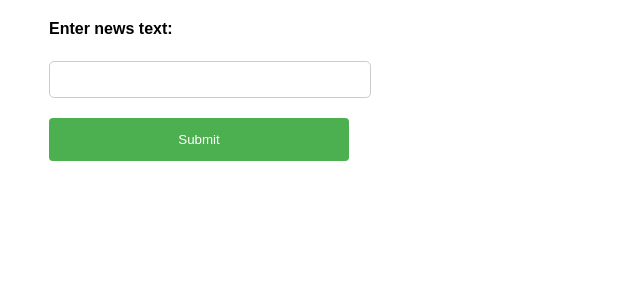
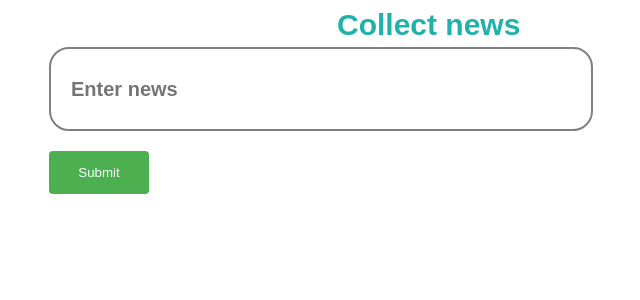
Before and after one commit to ashiq-21/FakeNewsClassification, a Django app: page / in a window 1280 px wide. Shown: the top 300 px of the page, without its empty margins (441-1081 px from the left). Run offline with Django 4.2, Linux system fonts and the light colour scheme; parts of the project's set-up code (start-up, migrations or seed data) failed here and were passed over.

```diff
--- a/ashiq/myapp/ml_model.py
+++ b/ashiq/myapp/ml_model.py
@@ -1,7 +1,6 @@
 from joblib import load
 
 def load_model():
-    # Load your trained model and vectorizer
     model = load('model.pkl')
     vectorizer = load('vectorizer.pkl')
     return model, vectorizer
--- a/ashiq/myapp/templates/index.html
+++ b/ashiq/myapp/templates/index.html
@@ -2,6 +2,7 @@
 <html>
 
 <head>
+    <title>News Classifier</title>
     <style>
         body {
             font-family: Arial, sans-serif;
@@ -12,22 +13,25 @@
             margin: 0 auto;
         }
 
-        label {
+        :placeholder-shown {
             font-weight: bold;
-            display: block;
-            margin-top: 20px;
+            font-size: 20px;
+            color: black
         }
 
         input[type="text"] {
-            width: 100%;
-            padding: 10px;
+            width: 500px;
+            height: 40px;
+            padding: 20px;
             margin-top: 5px;
-            border-radius: 5px;
-            border: 1px solid #ccc;
+            border-radius: 20px;
+            border-color: grey;
+            border-style: solid;
+            border-width: 2px;
         }
 
         input[type="submit"] {
-            width: 100%;
+            width: 100px;
             background-color: #4CAF50;
             color: white;
             padding: 14px 20px;
@@ -40,15 +44,26 @@
         input[type="submit"]:hover {
             background-color: #45a049;
         }
+
+        a {
+            margin-left: 770px;
+            margin-bottom: 100px;
+            color: lightseagreen;
+            font-family: Arial;
+            font-weight: bold;
+            font-size: 30px;
+            text-decoration: none;
+            background-color: white;
+        }
     </style>
 </head>
 
 <body>
 
+    <a href="https://www.thedailystar.net/" target="_blank">Collect news</a>
     <form method="post">
         {% csrf_token %}
-        <label for="news">Enter news text:</label><br>
-        <input type="text" id="news" name="news"><br>
+        <input type="text" placeholder="Enter news" id="news" name="news"><br>
         <input type="submit" value="Submit">
     </form>
 
--- a/ashiq/myapp/urls.py
+++ b/ashiq/myapp/urls.py
@@ -1,4 +1,3 @@
-# detector/urls.py
 
 from django.urls import path
 from . import views
--- a/ashiq/myapp/views.py
+++ b/ashiq/myapp/views.py
@@ -1,4 +1,4 @@
-# detector/views.py
+
 
 from django.shortcuts import render
 from .ml_model import model, vectorizer
@@ -13,5 +13,5 @@ def index(request):
             val = "real"
         else:
             val = "fake"
-        return render(request, 'result.html', {'prediction': val})
+        return render(request, 'result.html', {'prediction': val,'news':news})
     return render(request, 'index.html')
```
Also changed, not shown: ashiq/myapp/templates/result.html (+17 -13 lines), 5 other files.
